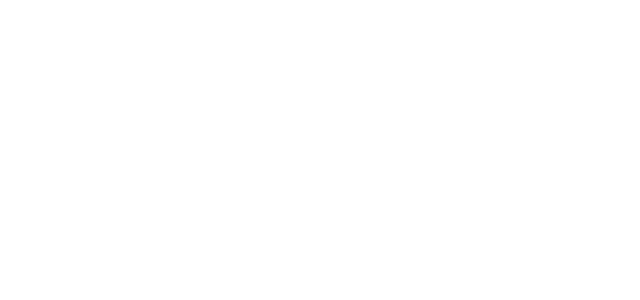
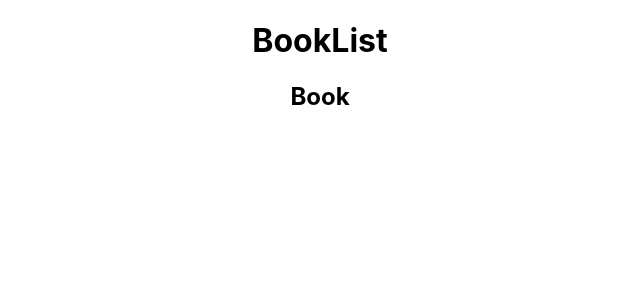
Before and after one commit to NoahThomlison/graphql-library, a React (Create React App) app in the folder client/: page / in a window 1280 px wide. Shown: the top 300 px of the page, without its empty margins (320-960 px from the left). Built offline with nearby package versions, Linux system fonts and the light colour scheme.

Commit message:
adds basic filler for book

```diff
--- a/client/src/App.js
+++ b/client/src/App.js
@@ -1,9 +1,10 @@
 import './App.css';
-import './components/BookList'
+import BookList from './components/BookList'
 
 function App() {
   return (
     <div className="App">
+      <BookList></BookList>
     </div>
   );
 }
--- a/client/src/components/Book.js
+++ b/client/src/components/Book.js
@@ -2,6 +2,7 @@
 function Book() {
   return (
     <div className="Book">
+      <h2>Book</h2>
     </div>
   );
 }
--- a/client/src/components/BookList.js
+++ b/client/src/components/BookList.js
@@ -1,9 +1,10 @@
-import './Book'
+import Book from './Book.js'
 
 function BookList() {
   return (
     <div className="BookList">
-
+      <h1>BookList</h1>
+      <Book></Book>
     </div>
   );
 }
```
